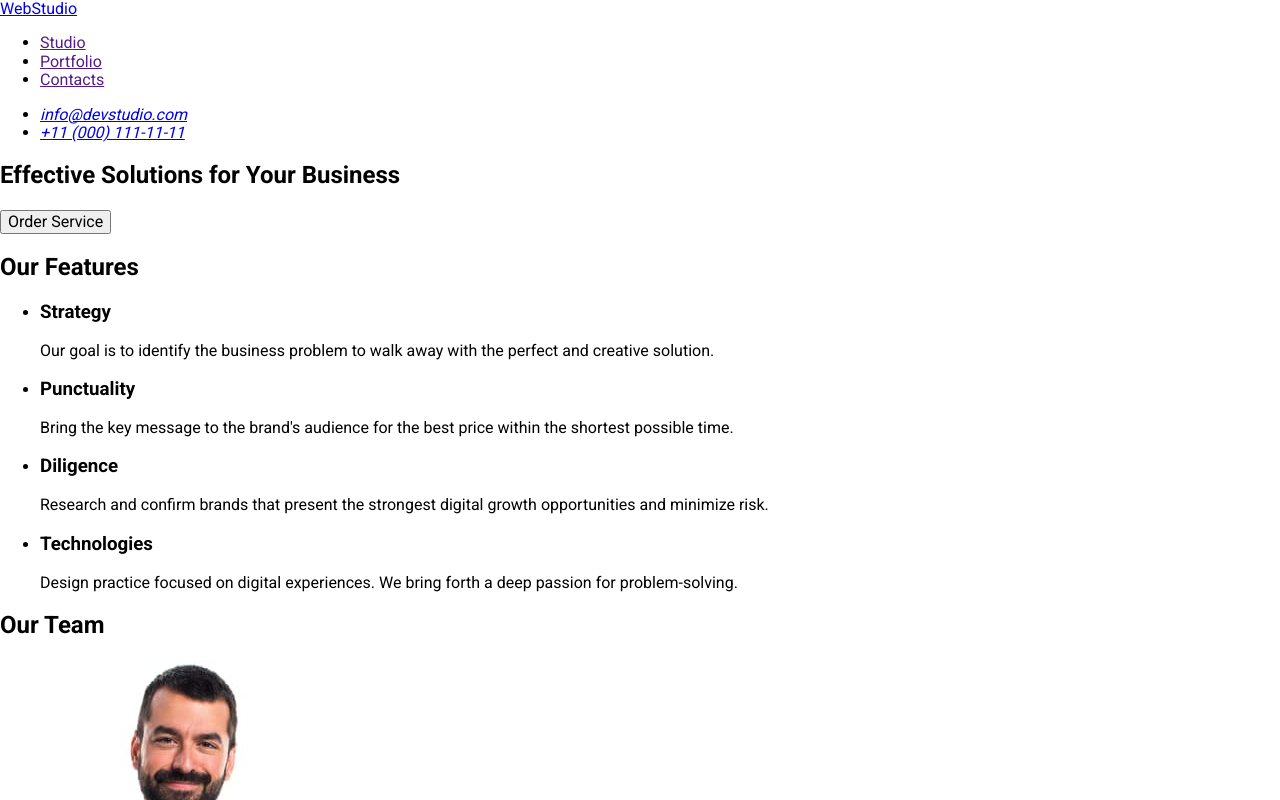
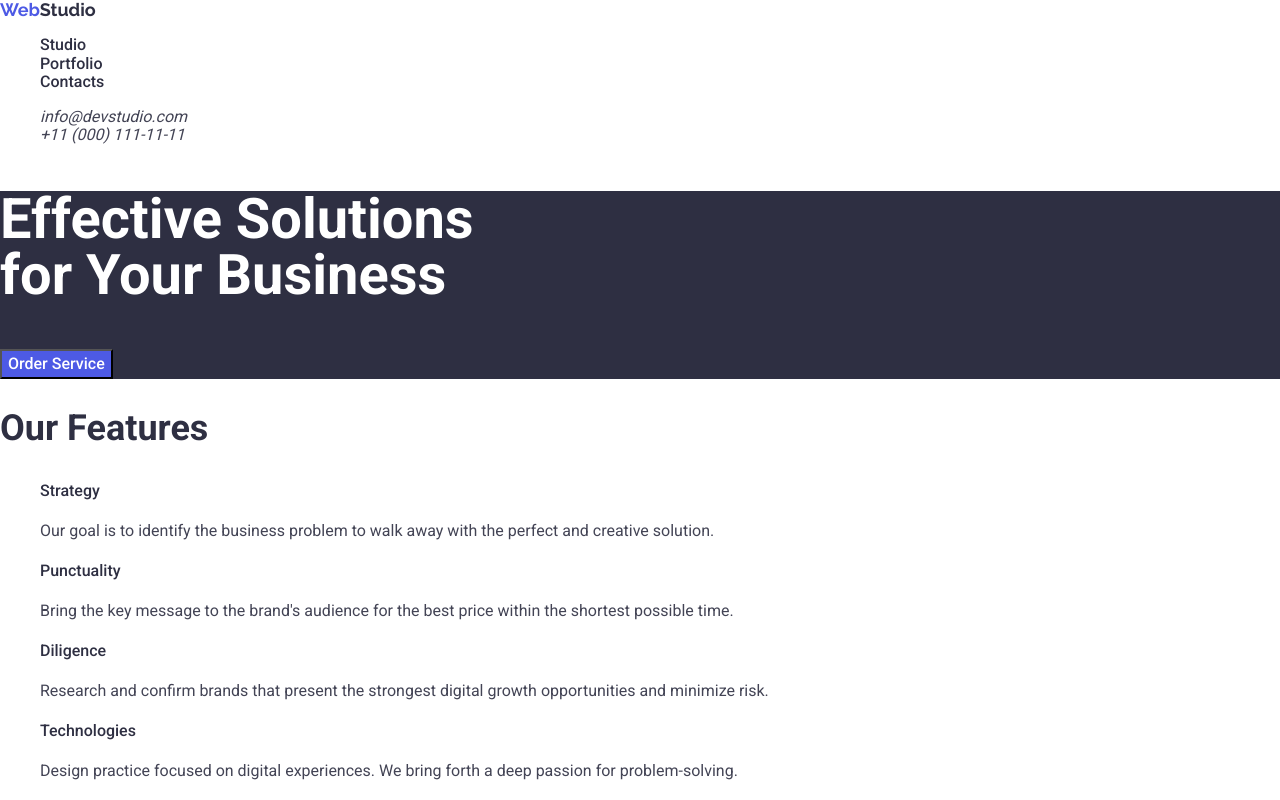
Before and after one commit to AnnaCCL/goit-markup-hw-02, a plain HTML site: page index.html in a window 1280 px wide. Shown: the top 800 px of the page. Drawn offline with nearby package versions, Linux system fonts and the light colour scheme.

Commit message:
added styles.css

```diff
--- a/css/styles.css
+++ b/css/styles.css
@@ -1,4 +1,147 @@
+:root {
+--main-text-color: #434455;
+--title-text-color: #2E2F42;
+--accent-color: #4D5AE5;
+--main-background-color: #FFFFFF;
+--second-background-color: #F4F4FD;
+--hover-color: #404BBF;
+}
+
 body {
-    font-family: "Roboto";
+    font-family: Roboto, Raleway, sans-serif;
+    color: var(--main-text-color);
+    background-color: var(--main-background-color);
+}
+
+/* main text color #434455 */
+/* title text color #2E2F42 */
+/* accent #4D5AE5 #FFFFFF */
+/* main background color #FFFFFF */
+/* second background color #F4F4FD */
+/* link hover #404BBF; */
+
+ul {
+    list-style-type: none;
+}
+
+h1, h2, h3 {
+    color: var(--title-text-color);
+}
+
+/* Site nav */
+.logo {
+    color: var(--accent-color);
+    text-decoration: none;
+    font-family: Raleway;
+    font-size: 18px;
+    font-weight: 700;
+    line-height: 1.1;
+}
+
+.logo-accent {
+    color: var(--title-text-color);
+}
+
+.logo .logo-accent:active {
+color: #404BBF;
+}
+
+.site-nav {
+    font-family: Roboto;
+    font-size: 16px;
+    font-weight: 500;
+    line-height: 1,5;
+}
+.site-nav .link {
+    color: var(--title-text-color);
+}
+
+.site-nav .link:hover,
+.site-nav .link:focus {
+    color: #404BBF;
+}
+
+.address-list .address-type {
+    color:var(--main-text-color);
+    font-family: Roboto;
+    text-decoration: none;
+    font-size: 16px;
+    font-weight: 400;
+    line-height: 1,5;
+}
+
+.address-list .address-type:hover {
+    color: #404BBF;
+}
+
+/* Hero */
+.hero {
+    background-color: var(--title-text-color);
+}
+
+.hero-title {
+    color: var(--main-background-color);
+    font-family: Roboto;
+    font-size: 56px;
+    font-weight: 700;
+    line-height: 1;
+}
+
+.hero-button {
+    color: var(--main-background-color);
+    background-color: var(--accent-color);
+    font-family: Roboto;
+    font-size: 16px;
+    font-weight: 500;
+    line-height: 1.5;
+    cursor: pointer;
 
 }
+
+.hero-button:hover {
+    background-color: #404BBF;
+}
+
+/* Body */
+
+/* Features !!!! можливо краще переробити на селектори класу !!!! */
+h2 {
+    font-family: Roboto;
+    font-size: 36px;
+    font-weight: 700;
+    line-height: 1.1;
+}
+
+h3 {
+    font-family: Roboto;
+    font-size: 16px;
+    font-weight: 500;
+    line-height: 1.5;
+}
+
+p {
+    font-family: Roboto;
+    font-size: 16px;
+    font-weight: 400;
+    line-height: 1.5;
+}
+/* Features !!!! можливо краще переробити на селектори класу !!!! */
+
+
+/* Footer */
+
+.footer {
+    background-color: var(--title-text-color);
+}
+
+.footer .footer-text {
+    color: var(--second-background-color);
+    font-family: Roboto;
+    font-size: 16px;
+    font-weight: 400;
+    line-height: 1.5;
+}
+
+.footer-accent {
+    color: var(--second-background-color);
+}
--- a/index.html
+++ b/index.html
@@ -13,28 +13,37 @@
       rel="stylesheet"
       href="https://cdnjs.cloudflare.com/ajax/libs/modern-normalize/2.0.0/modern-normalize.css"
     />
+    <title>Document</title>
     <link rel="stylesheet" href="./css/styles.css" />
-    <title>Document</title>
   </head>
 
   <body>
     <!-- Header -->
-    <header>
+    <header class="page-header">
       <nav>
-        <a href="./index.html">WebStudio</a>
-        <ul>
-          <li><a href="">Studio</a></li>
-          <li><a href="">Portfolio</a></li>
-          <li><a href="">Contacts</a></li>
+        <a class="logo" href="./index.html"
+          >Web<span class="logo-accent">Studio</span></a
+        >
+        <ul class="site-nav">
+          <li><a class="link">Studio</a></li>
+          <li>
+            <a class="link">Portfolio</a>
+          </li>
+          <li><a class="link">Contacts</a></li>
         </ul>
       </nav>
-      <address>
-        <ul>
+
+      <address class="address">
+        <ul class="address-list">
           <li>
-            <a href="mailto:info@devstudio.com">info@devstudio.com</a>
+            <a class="address-type" href="mailto:info@devstudio.com"
+              >info@devstudio.com</a
+            >
           </li>
           <li>
-            <a href="tel:+110001111111">+11 (000) 111-11-11</a>
+            <a class="address-type" href="tel:+110001111111"
+              >+11 (000) 111-11-11</a
+            >
           </li>
         </ul>
       </address>
@@ -42,39 +51,42 @@
 
     <!-- Hero -->
     <main>
-      <section>
-        <h1>Effective Solutions for Your Business</h1>
-        <button type="button">Order Service</button>
+      <section class="hero">
+        <h1 class="hero-title">
+          Effective Solutions <br />
+          for Your Business
+        </h1>
+        <button class="hero-button" type="button">Order Service</button>
       </section>
 
       <!-- Features -->
-      <section>
-        <h2>Our Features</h2>
+      <section class="features">
+        <h2 class="features-title">Our Features</h2>
         <ul>
           <li>
-            <h3>Strategy</h3>
-            <p>
+            <h3 class="features-item">Strategy</h3>
+            <p class="features-text">
               Our goal is to identify the business problem to walk away with the
               perfect and creative solution.
             </p>
           </li>
           <li>
-            <h3>Punctuality</h3>
-            <p>
+            <h3 class="features-item">Punctuality</h3>
+            <p class="features-text">
               Bring the key message to the brand's audience for the best price
               within the shortest possible time.
             </p>
           </li>
           <li>
-            <h3>Diligence</h3>
-            <p>
+            <h3 class="features-item">Diligence</h3>
+            <p class="features-text">
               Research and confirm brands that present the strongest digital
               growth opportunities and minimize risk.
             </p>
           </li>
           <li>
-            <h3>Technologies</h3>
-            <p>
+            <h3 class="features-item">Technologies</h3>
+            <p class="features-text">
               Design practice focused on digital experiences. We bring forth a
               deep passion for problem-solving.
             </p>
@@ -83,8 +95,8 @@
       </section>
 
       <!-- Team -->
-      <section>
-        <h2>Our Team</h2>
+      <section class="team">
+        <h2 class="team-title">Our Team</h2>
         <ul>
           <li>
             <img
@@ -93,8 +105,8 @@
               width="264"
               height="260"
             />
-            <h3>Mark Guerrero</h3>
-            <p>Product Designer</p>
+            <h3 class="team-member">Mark Guerrero</h3>
+            <p class="team-description">Product Designer</p>
           </li>
           <li>
             <img
@@ -103,8 +115,8 @@
               width="264"
               height="260"
             />
-            <h3>Tom Ford</h3>
-            <p>Frontend Developer</p>
+            <h3 class="team-member">Tom Ford</h3>
+            <p class="team-description">Frontend Developer</p>
           </li>
           <li>
             <img
@@ -113,8 +125,8 @@
               width="264"
               height="260"
             />
-            <h3>Camila Garcia</h3>
-            <p>Marketing</p>
+            <h3 class="team-member">Camila Garcia</h3>
+            <p class="team-description">Marketing</p>
           </li>
           <li>
             <img
@@ -123,15 +135,15 @@
               width="264"
               height="260"
             />
-            <h3>Daniel Wilson</h3>
-            <p>UI Designer</p>
+            <h3 class="team-member">Daniel Wilson</h3>
+            <p class="team-description">UI Designer</p>
           </li>
         </ul>
       </section>
 
       <!-- Portfolio -->
-      <section>
-        <h2>Our Portfolio</h2>
+      <section class="portfolio">
+        <h2 class="portfolio-title">Our Portfolio</h2>
         <ul>
           <li>
             <img
@@ -140,8 +152,8 @@
               width="360"
               height="300"
             />
-            <h3>Banking App</h3>
-            <p>App</p>
+            <h3 class="portfolio-name">Banking App</h3>
+            <p class="portfolio-text">App</p>
           </li>
           <li>
             <img
@@ -150,8 +162,8 @@
               width="360"
               height="300"
             />
-            <h3>Cashless Payment</h3>
-            <p>Marketing</p>
+            <h3 class="portfolio-name">Cashless Payment</h3>
+            <p class="portfolio-text">Marketing</p>
           </li>
           <li>
             <img
@@ -160,8 +172,8 @@
               width="360"
               height="300"
             />
-            <h3>Meditation App</h3>
-            <p>App</p>
+            <h3 class="portfolio-name">Meditation App</h3>
+            <p class="portfolio-text">App</p>
           </li>
           <li>
             <img
@@ -170,8 +182,8 @@
               width="360"
               height="300"
             />
-            <h3>Taxi Service</h3>
-            <p>Marketing</p>
+            <h3 class="portfolio-name">Taxi Service</h3>
+            <p class="portfolio-text">Marketing</p>
           </li>
           <li>
             <img
@@ -180,8 +192,8 @@
               width="360"
               height="300"
             />
-            <h3>Screen Illustrations</h3>
-            <p>Design</p>
+            <h3 class="portfolio-name">Screen Illustrations</h3>
+            <p class="portfolio-text">Design</p>
           </li>
           <li>
             <img
@@ -190,17 +202,19 @@
               width="360"
               height="300"
             />
-            <h3>Online Courses</h3>
-            <p>Marketing</p>
+            <h3 class="portfolio-name">Online Courses</h3>
+            <p class="portfolio-text">Marketing</p>
           </li>
         </ul>
       </section>
     </main>
 
     <!-- Footer -->
-    <footer>
-      <a href="./index.html">WebStudio</a>
-      <p>
+    <footer class="footer">
+      <a class="logo" href="./index.html"
+        >Web<span class="footer-accent">Studio</span>
+      </a>
+      <p class="footer-text">
         Increase the flow of customers and sales for your business with digital
         marketing &#x26; growth solutions.
       </p>
```
